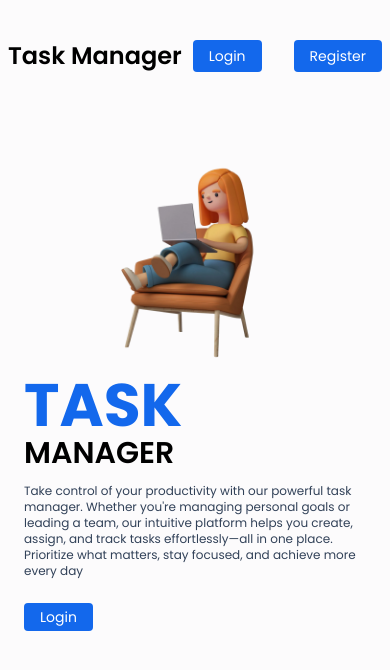
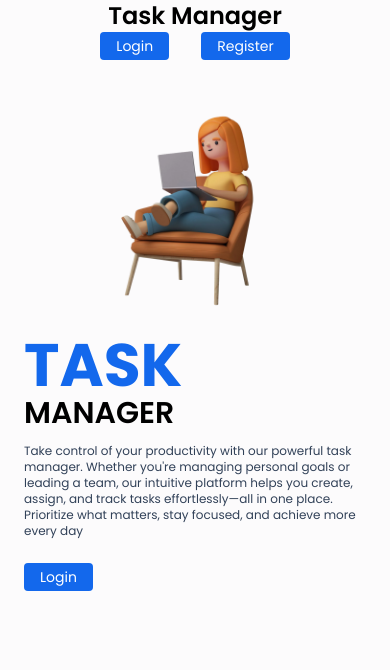
Before and after one commit to Ravinder125/TaskManager, a React (Vite) app in the folder frontend/: page / in a window 390 px wide. Shown: the top 670 px of the page. Built offline with nearby package versions, Linux system fonts and the light colour scheme; no server answers.

Commit message:
fix: update Start component layout for improved responsiveness and alignment

```diff
--- a/frontend/src/pages/Start.jsx
+++ b/frontend/src/pages/Start.jsx
@@ -4,7 +4,7 @@ import hero from '../assets/hero.webp'
 const Start = () => {
     return (
         <div >
-            <header className='start-container m-10 flex justify-between align-center px-2'>
+            <header className='start-container flex flex-col sm:flex-row justify-between items-center px-2'>
                 <div>
                     <h3 className='text-2xl font-semibold '>Task Manager</h3>
                 </div>
@@ -19,7 +19,7 @@ const Start = () => {
             </header>
             <main>
                 <div className='start-container grid sm:grid-cols-2 grid-cols-1 items-center justify-center p-6'>
-                    <div className='order-2 sm:order-1'>
+                    <div className='order-2 mb-3 mt-3 sm:mt-0 sm:mb-0 sm:order-1'>
                         <h1 className='text-6xl font-bold text-primary'>TASK</h1>
                         <h2 className='text-3xl font-semibold'>MANAGER</h2>
                         <p className='mt-3 mb-6 text-xs text-slate-700'>Take control of your productivity with our powerful task manager. Whether you're managing personal goals or leading a team, our intuitive platform helps you create, assign, and track tasks effortlessly—all in one place. Prioritize what matters, stay focused, and achieve more every day</p>
```
